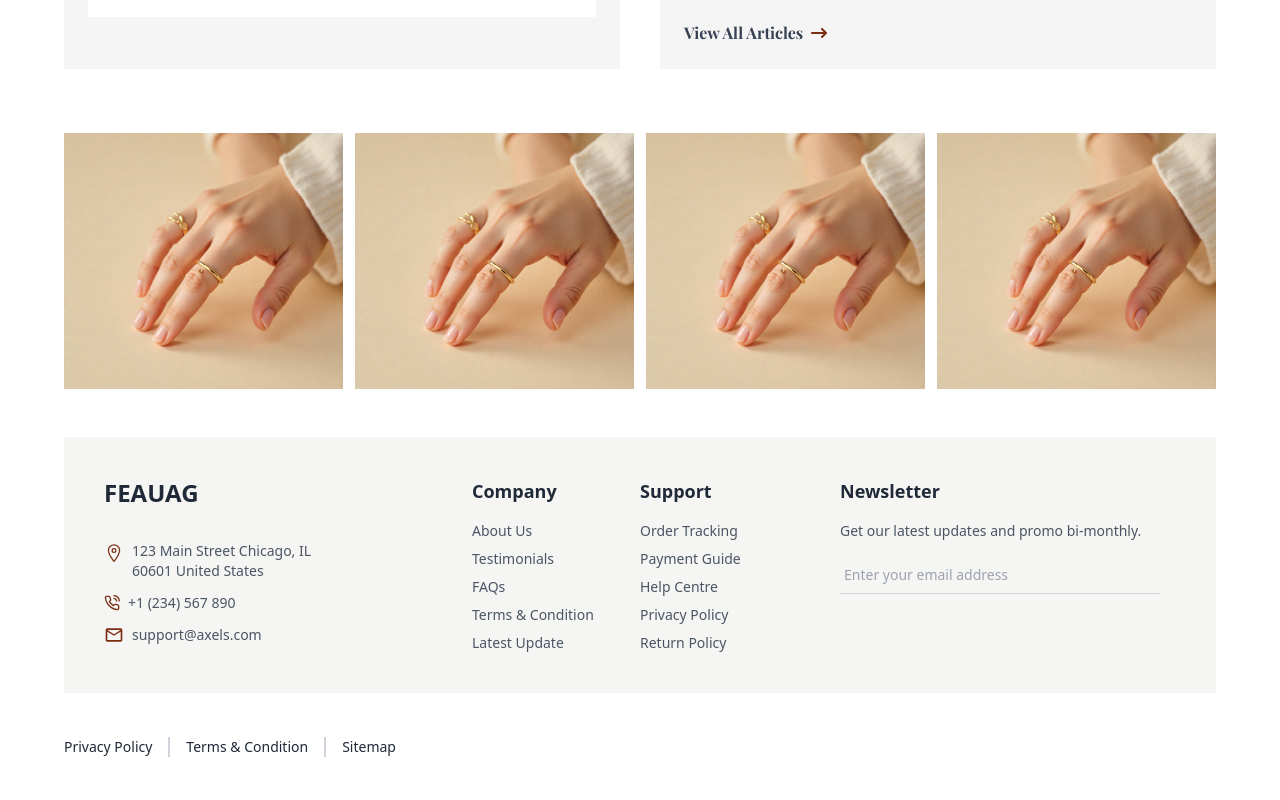
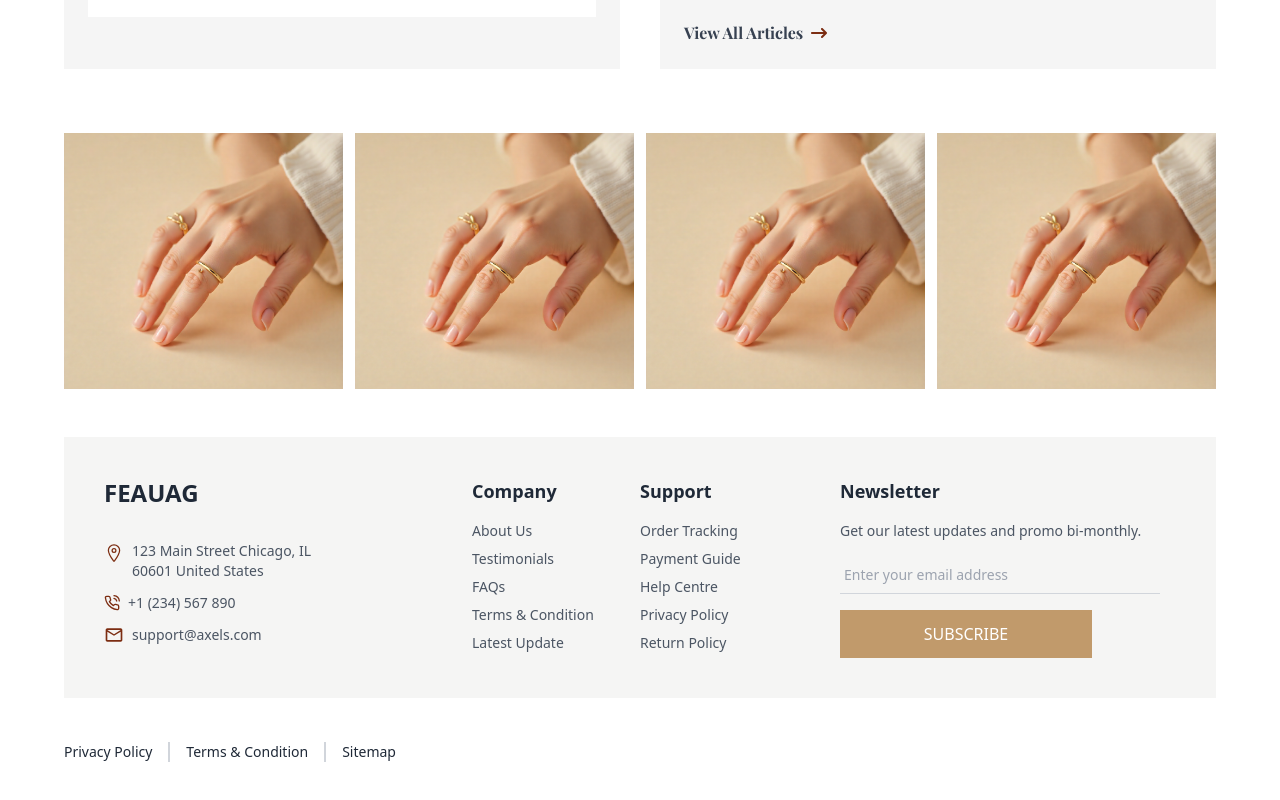
Before and after one commit to devifai-2026/Feaug_Ecomm_Client, a React (Vite) app: page / in a window 1280 px wide. Shown: the part 5509-6309 px from the top of the page. Before the commit the page ends 6266 px from the top, so only its background shows below. Built offline with nearby package versions, Linux system fonts and the light colour scheme; a web font is replaced by a local one.

Commit message:
add subscribe button

```diff
--- a/src/Component/Home/Footer.jsx
+++ b/src/Component/Home/Footer.jsx
@@ -5,7 +5,7 @@ import { MdOutlineMailOutline } from 'react-icons/md';
 
 const Footer = () => {
     return (
-        <div className=" font-sans text-gray-800 mt-12 max-w-[90%] mx-auto">
+        <div className=" font-sans text-gray-800 mt-12 mb-12 max-w-[90%] mx-auto">
             {/* Main Footer Content */}
             <div className="flex flex-col md:flex-row flex-wrap justify-between gap-6 sm:gap-8 bg-stone-100 p-6 sm:p-8 lg:p-10 ">
 
@@ -74,6 +74,7 @@ const Footer = () => {
                         placeholder="Enter your email address"
                         className="w-full max-w-xs mx-auto md:mx-0 border-b border-gray-300 bg-transparent px-1 py-2 text-gray-600 placeholder-gray-400 focus:outline-none focus:border-gray-600 text-xs sm:text-sm"
                     />
+                    <button className='bg-[#C19A6B] mt-4 px-4 py-3 w-[75%] text-center uppercase text-white'>Subscribe</button>
                 </div>
             </div>
 
```
